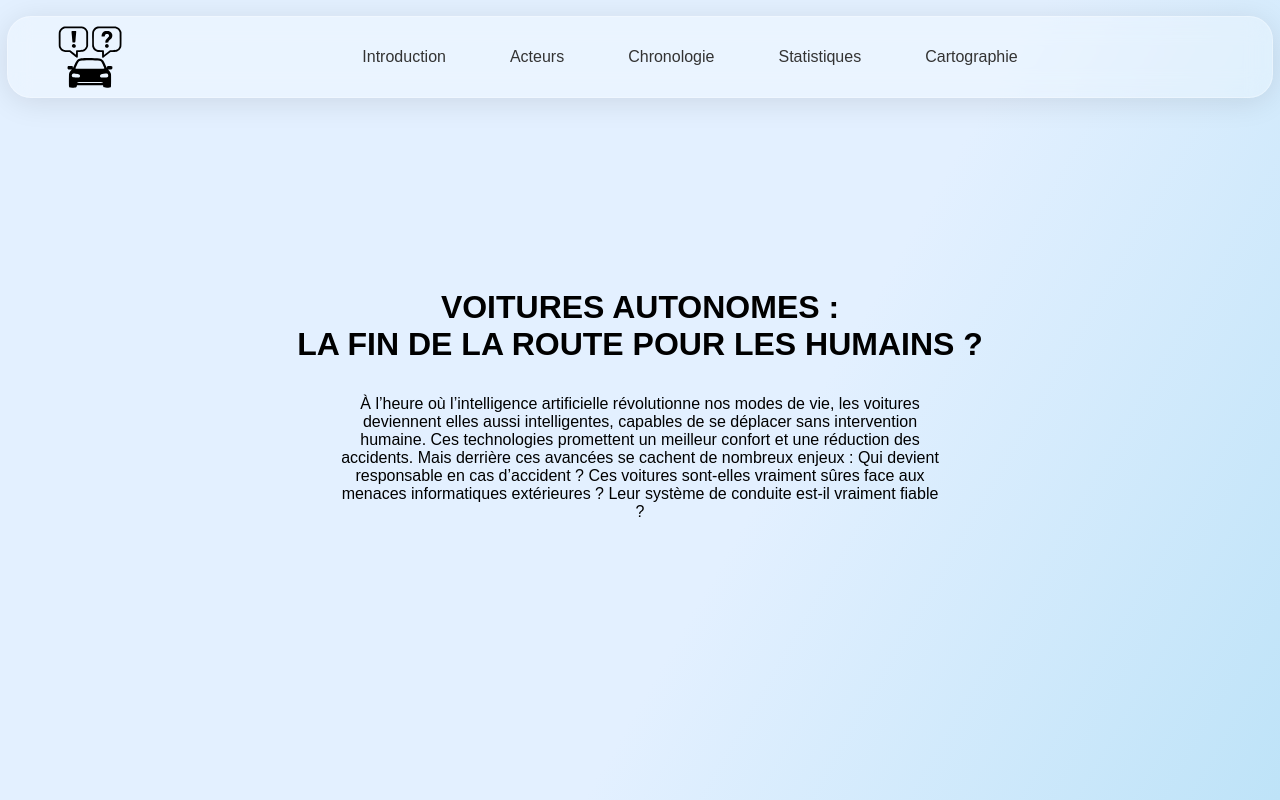
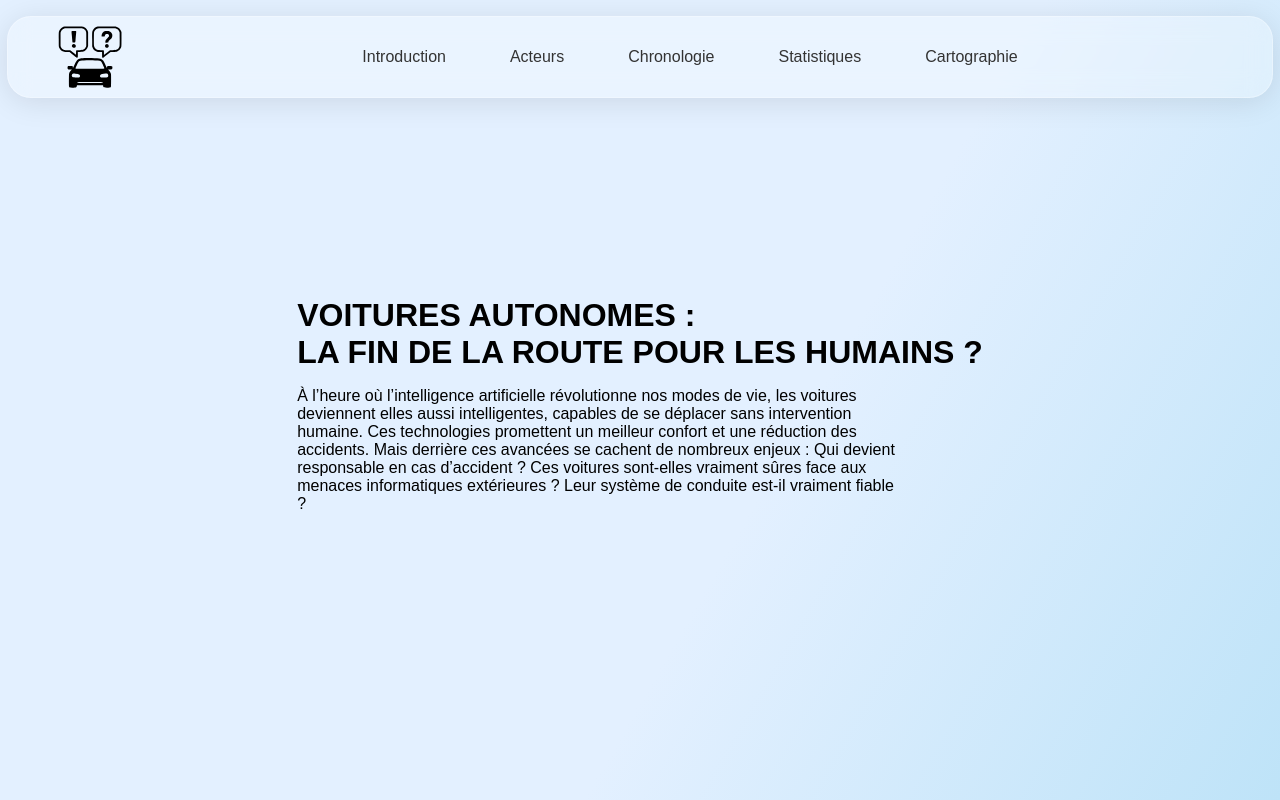
Before and after one commit to ilo80/msh-av-controversy, a React (Vite) app: page / in a window 1280 px wide. Shown: the top 800 px of the page. Built offline with nearby package versions, Linux system fonts and the light colour scheme.

Commit message:
chlore(introduction): justify introduction

```diff
--- a/src/components/Introduction.tsx
+++ b/src/components/Introduction.tsx
@@ -1,12 +1,14 @@
 function Introduction() {
   return (
     <section id="introduction" className="introduction-container">
+      <div className="introduction-content">
         <h1 className="introduction-title">
           VOITURES AUTONOMES :<br />LA FIN DE LA ROUTE POUR LES HUMAINS ?
         </h1>
         <p className="introduction-description">
         À l’heure où l’intelligence artificielle révolutionne nos modes de vie, les voitures deviennent elles aussi intelligentes, capables de se déplacer sans intervention humaine. Ces technologies promettent un meilleur confort et une réduction des accidents. Mais derrière ces avancées se cachent de nombreux enjeux : Qui devient responsable en cas d’accident ? Ces voitures sont-elles vraiment sûres face aux menaces informatiques extérieures ? Leur système de conduite est-il vraiment fiable ?
         </p>
+      </div>
     </section>
   )
 }
--- a/src/index.css
+++ b/src/index.css
@@ -189,10 +189,13 @@ body {
   display: flex;
   flex-direction: column;
   justify-content: center;
-  align-items: center;
   height: 100vh;
-  text-align: center;
+  text-align: left;
   background: linear-gradient(120deg, #e3f0ff 60%, #bee3f8 100%);
+}
+
+.introduction-content {
+  align-self: center;
 }
 
 .introduction-title {
```
Lines whose indentation alone changed are shown as unchanged.
